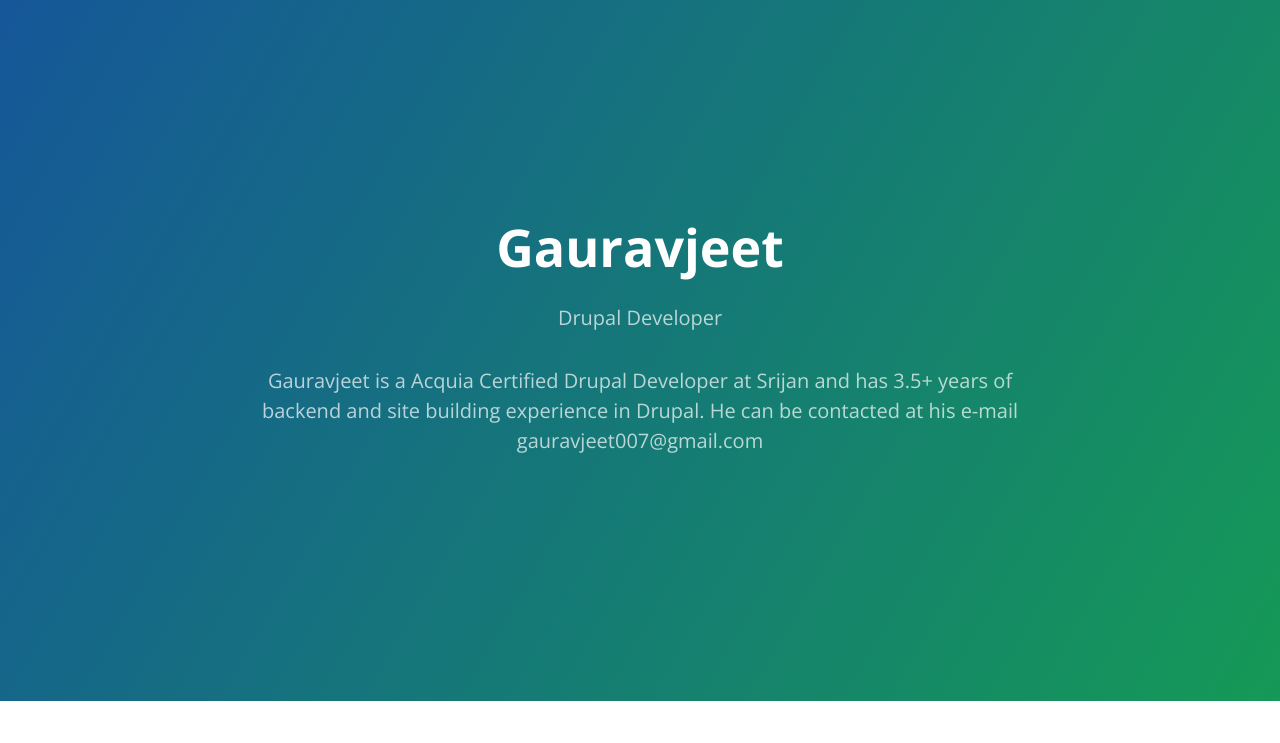
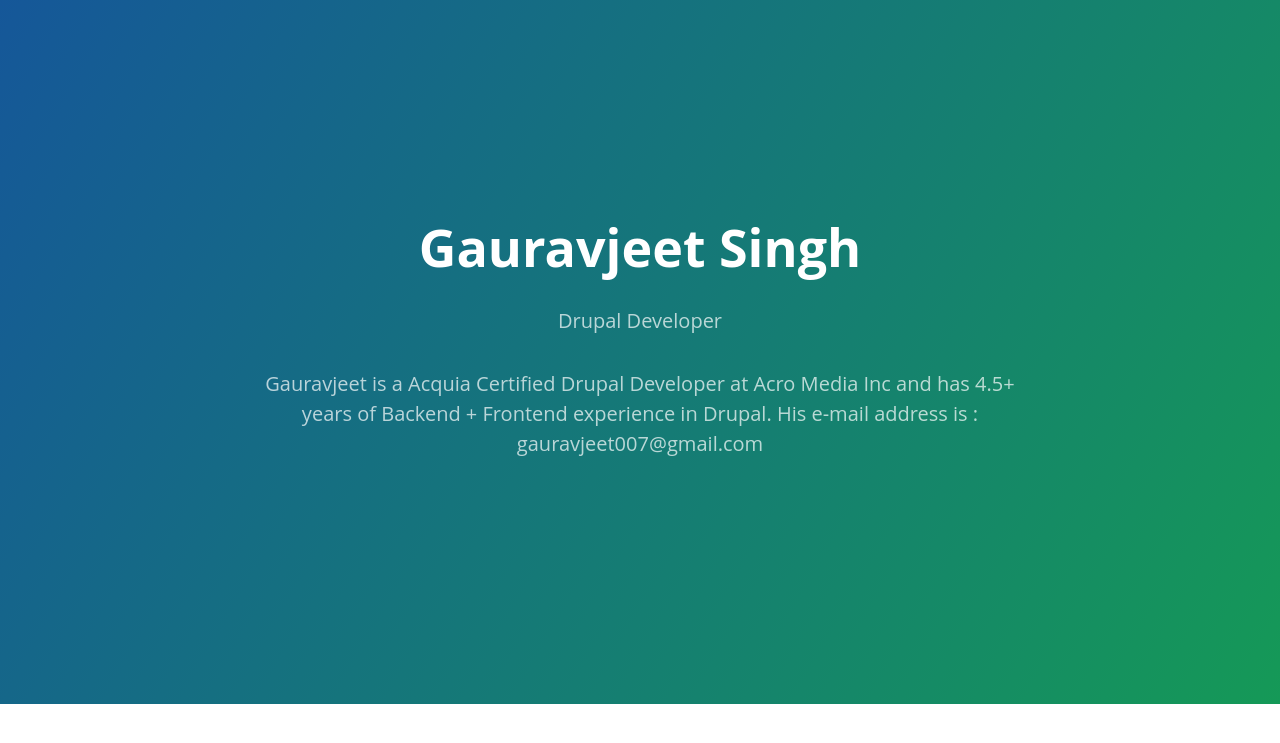
Before and after one commit to gauravjeet/gauravjeet.github.io, a PHP site: page / in a window 1280 px wide. Shown: the top 743 px of the page. Run offline with PHP 8.4, Linux system fonts and the light colour scheme.

Commit message:
updated info + css

```diff
--- a/index.html
+++ b/index.html
@@ -2,18 +2,18 @@
 <html lang="en-us">
   <head>
     <meta charset="UTF-8">
-    <title>Gauravjeet</title>
+    <title>Gauravjeet Singh | Drupal Developer</title>
     <meta name="viewport" content="width=device-width, initial-scale=1">
     <link rel="stylesheet" type="text/css" href="stylesheets/normalize.css" media="screen">
-    <link href='https://fonts.googleapis.com/css?family=Open+Sans:400,700' rel='stylesheet' type='text/css'>
+    <link href="https://fonts.googleapis.com/css?family=Roboto" rel="stylesheet">
     <link rel="stylesheet" type="text/css" href="stylesheets/stylesheet.css" media="screen">
     <link rel="stylesheet" type="text/css" href="stylesheets/github-light.css" media="screen">
   </head>
   <body>
     <section class="page-header">
-      <h1 class="project-name">Gauravjeet</h1>
-      <h2 class="project-tagline"><a  href="https://www.drupal.org/u/gauravjeet">Drupal Developer</a></h2>
-      <h5 class="project-tagline">Gauravjeet is a <a href="http://training.acquia.com/registry?field_first_name_value=gauravjeet&field_last_name_value=&city=&country=in&field_exam_tid=All">Acquia Certified Drupal Developer</a> at <a href="http://www.srijan.net/">Srijan</a> and has 3.5+ years of backend and site building experience in <a href="https://www.drupal.org/">Drupal</a>. He can be contacted at his e-mail <a href="mailto:gauravjeet007@gmail.com?subject=Hey Gauravjeet !">gauravjeet007@gmail.com</a></h5>
+      <h2 class="project-name">Gauravjeet Singh</h2>
+      <h3 class="project-tagline"><a  href="https://www.drupal.org/u/gauravjeet">Drupal Developer</a></h3>
+      <h5 class="project-tagline">Gauravjeet is a <a href="http://training.acquia.com/registry?field_first_name_value=gauravjeet&field_last_name_value=&city=&country=in&field_exam_tid=All">Acquia Certified Drupal Developer</a> at <a href="https://www.acromediainc.com/">Acro Media Inc</a> and has 4.5+ years of Backend + Frontend experience in <a href="https://www.drupal.org/">Drupal</a>. His e-mail address is : <a href="mailto:gauravjeet007@gmail.com?subject=Hey Gauravjeet !">gauravjeet007@gmail.com</a></h5>
     </section>
   </body>
 </html>
--- a/stylesheets/stylesheet.css
+++ b/stylesheets/stylesheet.css
@@ -14,10 +14,14 @@
 a {
   color: #1e6bb8;
   text-decoration: none;
+  border-bottom: 5px solid transparent;
+  transition: all ease-in-out 750ms;
 }
 
 a:hover {
-  text-decoration: underline;
+  background-color: #159957;
+  background-image: linear-gradient(120deg, #155799, #159957);
+  border-color: #16a085;
 }
 
 .project-name {
```
Also changed, not shown: params.json (+1 -1 lines), README.md.
